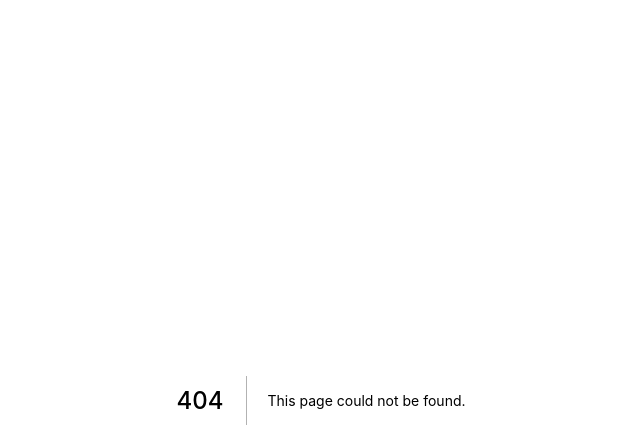
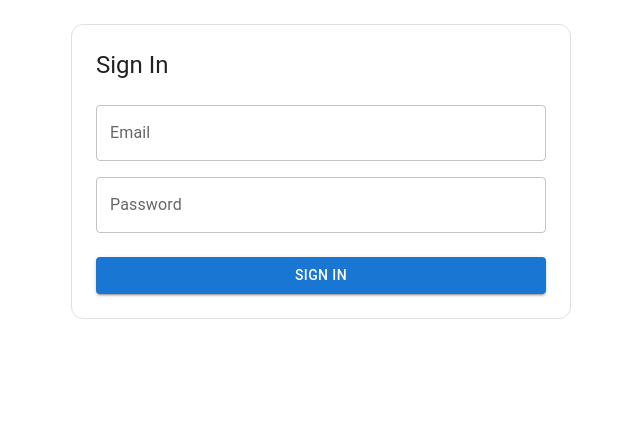
Before and after one commit to chenaski/crm, a Next.js app: page /sign-in in a window 1280 px wide. Before the commit this address had no page. Shown: the top 448 px of the page, without its empty margins (319-959 px from the left). Built offline with nearby package versions, Linux system fonts and the light colour scheme.

Commit message:
Add sign in page

```diff
--- /dev/null
+++ b/components/SignIn.tsx
@@ -0,0 +1,28 @@
+import { Box, Button, Grid, TextField, Typography } from "@mui/material";
+
+export const SignIn = () => {
+  return (
+    <>
+      <Typography component={"h1"} variant={"h5"}>
+        Sign In
+      </Typography>
+
+      <Box component={"form"} sx={{ mt: 3 }}>
+        <Grid container spacing={2}>
+          <Grid item xs={12}>
+            <TextField label={"Email"} type={"email"} variant={"outlined"} fullWidth />
+          </Grid>
+          <Grid item xs={12}>
+            <TextField label={"Password"} type={"password"} variant={"outlined"} fullWidth />
+          </Grid>
+        </Grid>
+
+        <Box mt={3}>
+          <Button type={"submit"} variant={"contained"} color={"primary"} fullWidth>
+            Sign In
+          </Button>
+        </Box>
+      </Box>
+    </>
+  );
+};
--- /dev/null
+++ b/pages/sign-in.tsx
@@ -0,0 +1,25 @@
+import { NextPage } from "next";
+import { Box, Container, CssBaseline } from "@mui/material";
+import Head from "next/head";
+import { SignIn } from "../components/SignIn";
+
+const SignInPage: NextPage = () => {
+  return (
+    <>
+      <CssBaseline />
+
+      <Head>
+        <title>Sign In</title>
+        <link rel="icon" href="/favicon.ico" />
+      </Head>
+
+      <Container sx={{ p: 3, display: "flex", justifyContent: "center" }}>
+        <Box sx={{ border: 1, borderRadius: 3, borderColor: "grey.300", p: 3 }} maxWidth={500}>
+          <SignIn />
+        </Box>
+      </Container>
+    </>
+  );
+};
+
+export default SignInPage;
```
